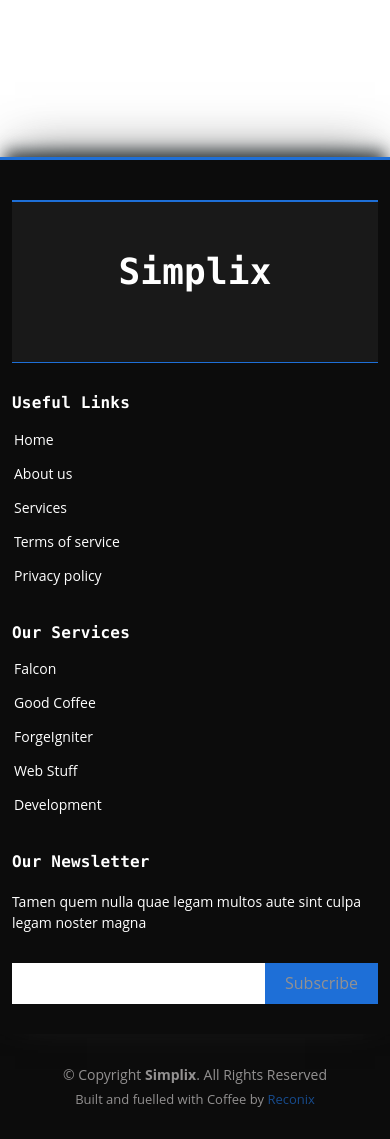
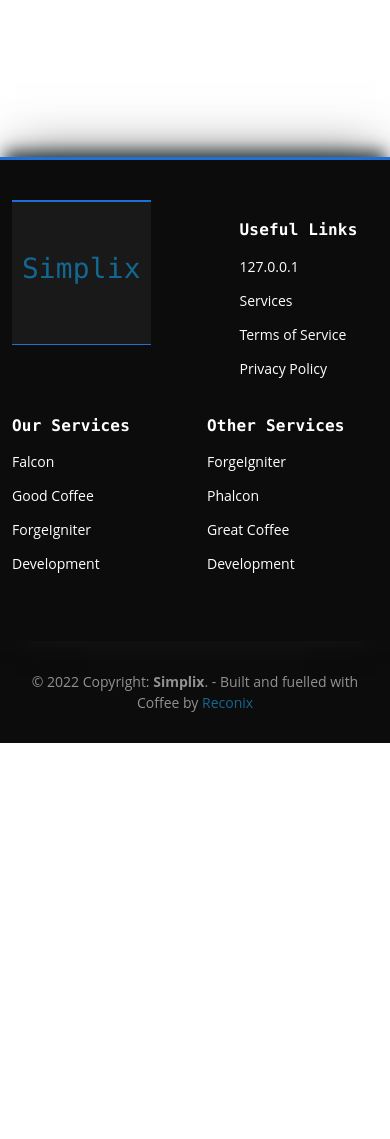
Before and after one commit to Reconix/Simplix, a PHP site: page /_blank.php in a window 390 px wide; the page is wider, and only the part inside the window is pictured. Shown: the part 496-1635 px from the top of that part. After the commit the page ends 1239 px from the top of that part, so only its background shows below. Run offline with PHP 8.4, Linux system fonts and the light colour scheme.

Commit message:
Updating Footer Style
I've a funny feeling this will break in mobile but oh well.

```diff
--- a/inc/footer.php
+++ b/inc/footer.php
@@ -4,41 +4,40 @@
     <div class="container">
       <div class="row">
 
-        <div class="col-lg-4 col-md-6">
+        <div class="col">
           <div class="footer-info">
-            <h3>Simplix</h3>
+            <h1 class="logo"><a href="#">Simplix</a></h1>
           </div>
         </div>
 
-        <div class="col-lg-2 col-md-6 footer-links">
+        <div class="col offset-2 footer-links">
           <h4>Useful Links</h4>
           <ul>
-            <li><i class="bx bx-chevron-right"></i> <a href="#">Home</a></li>
-            <li><i class="bx bx-chevron-right"></i> <a href="#">About us</a></li>
-            <li><i class="bx bx-chevron-right"></i> <a href="#">Services</a></li>
-            <li><i class="bx bx-chevron-right"></i> <a href="#">Terms of service</a></li>
-            <li><i class="bx bx-chevron-right"></i> <a href="#">Privacy policy</a></li>
+            <li><a href="#">127.0.0.1</a></li>
+            <li><a href="#">Services</a></li>
+            <li><a href="#">Terms of Service</a></li>
+            <li><a href="#">Privacy Policy</a></li>
           </ul>
         </div>
 
-        <div class="col-lg-2 col-md-6 footer-links">
+        <div class="col footer-links">
           <h4>Our Services</h4>
           <ul>
-            <li><i class="bx bx-chevron-right"></i> <a href="#">Falcon</a></li>
-            <li><i class="bx bx-chevron-right"></i> <a href="#">Good Coffee</a></li>
-            <li><i class="bx bx-chevron-right"></i> <a href="#">ForgeIgniter</a></li>
-            <li><i class="bx bx-chevron-right"></i> <a href="#">Web Stuff</a></li>
-            <li><i class="bx bx-chevron-right"></i> <a href="#">Development</a></li>
+            <li><a href="#">Falcon</a></li>
+            <li><a href="#">Good Coffee</a></li>
+            <li><a href="#">ForgeIgniter</a></li>
+            <li><a href="#">Development</a></li>
           </ul>
         </div>
 
-        <div class="col-lg-4 col-md-6 footer-newsletter">
-          <h4>Our Newsletter</h4>
-          <p>Tamen quem nulla quae legam multos aute sint culpa legam noster magna</p>
-          <form action="" method="post">
-            <input type="email" name="email"><input type="submit" value="Subscribe">
-          </form>
-
+        <div class="col footer-links">
+          <h4>Other Services</h4>
+          <ul>
+            <li><a href="#">ForgeIgniter</a></li>
+            <li><a href="#">Phalcon</a></li>
+            <li><a href="#">Great Coffee</a></li>
+            <li><a href="#">Development</a></li>
+          </ul>
         </div>
 
       </div>
@@ -47,13 +46,7 @@
 
   <div class="container">
     <div class="copyright">
-      &copy; Copyright <strong><span>Simplix</span></strong>. All Rights Reserved
-    </div>
-    <div class="credits">
-      Built and fuelled with Coffee by <a href="#">Reconix</a>
+      &copy; 2022 Copyright: <strong><span>Simplix</span></strong>. - Built and fuelled with Coffee by <a href="#">Reconix</a>
     </div>
   </div>
 </footer><!-- End Footer -->
-
-<a href="#" class="back-to-top d-flex align-items-center justify-content-center"><i class="bi bi-arrow-up-short"></i></a>
-<div id="preloader"></div>
--- a/inc/header.php
+++ b/inc/header.php
@@ -9,10 +9,10 @@
         <li><a class="nav-link active" href="#">Home</a></li>
         <li><a class="nav-link" href="#">Blog</a></li>
         <li><a class="nav-link" href="#">Services</a></li>
-        <li class="dropdown"><a href="#">Drop Down</a><i class="bi bi-chevron-down"></i>
+        <li class="dropdown"><a href="#">Drop Down <i class="bi-chevron-down"></i></a>
           <ul>
             <li><a href="#">Drop Down 1</a></li>
-            <li class="dropdown"><a href="#">Drop Deeper</a>
+            <li class="dropdown"><a href="#">Drop Deeper <i class="bi-chevron-right"></i></a>
               <ul>
                 <li><a href="#">Deep Drop Down 1</a></li>
                 <li><a href="#">Deep Drop Down 2</a></li>
```
